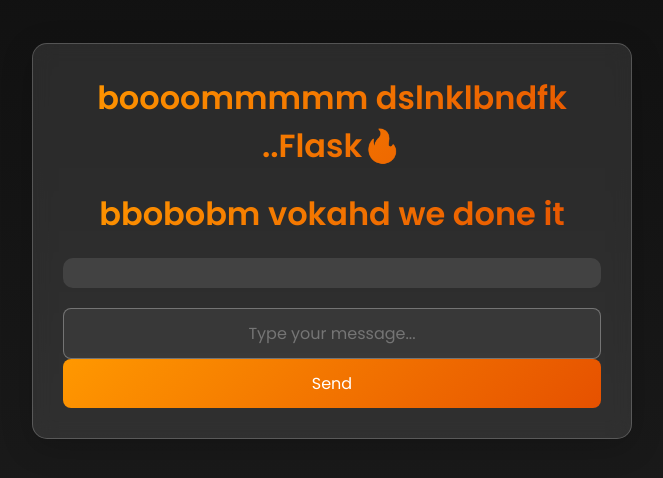
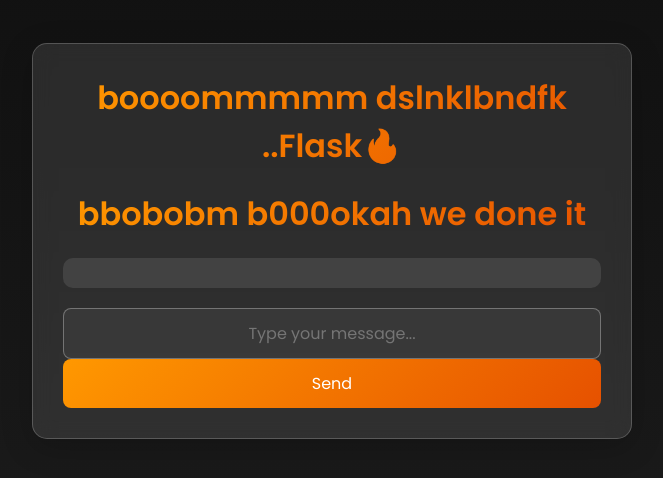
Before and after one commit to VIKASH1596KUMARKHARWAR/two-tier-for-jenkins, a Flask app: page / in a window 1280 px wide. Shown: the part 159-637 px from the top of the page, without its empty margins (308-971 px from the left). Run offline with Flask 2, Linux system fonts and the light colour scheme; data that the repository does not hold is empty; some libraries are stand-ins or nearby versions.

Commit message:
Update index.html

```diff
--- a/templates/index.html
+++ b/templates/index.html
@@ -132,7 +132,8 @@
 <body>
     <div class="container">
         <h1> boooommmmm  dslnklbndfk ..Flask🔥</h1>
-        <h1> bbobobm vokahd we done it </h1>
+        <h1> bbobobm b000okah we done it </h1>
+
 
         <div class="messages">
             {% for message in messages %}
```
